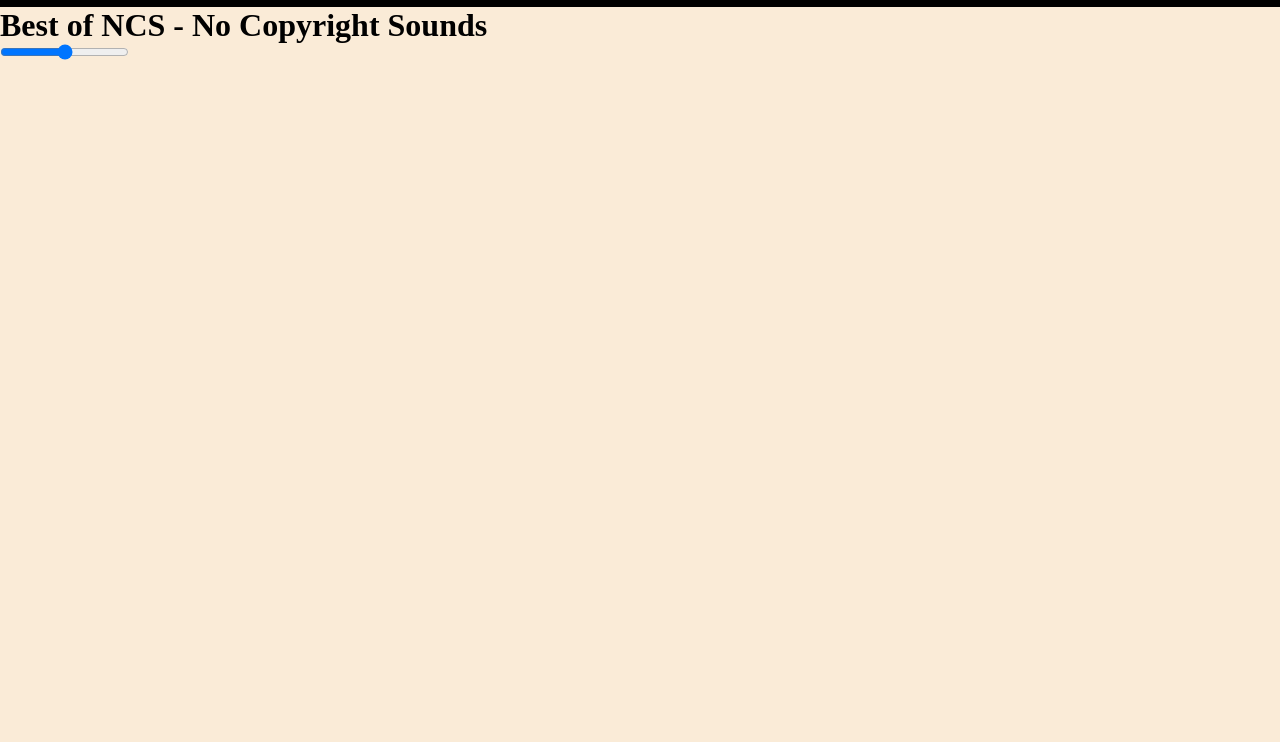
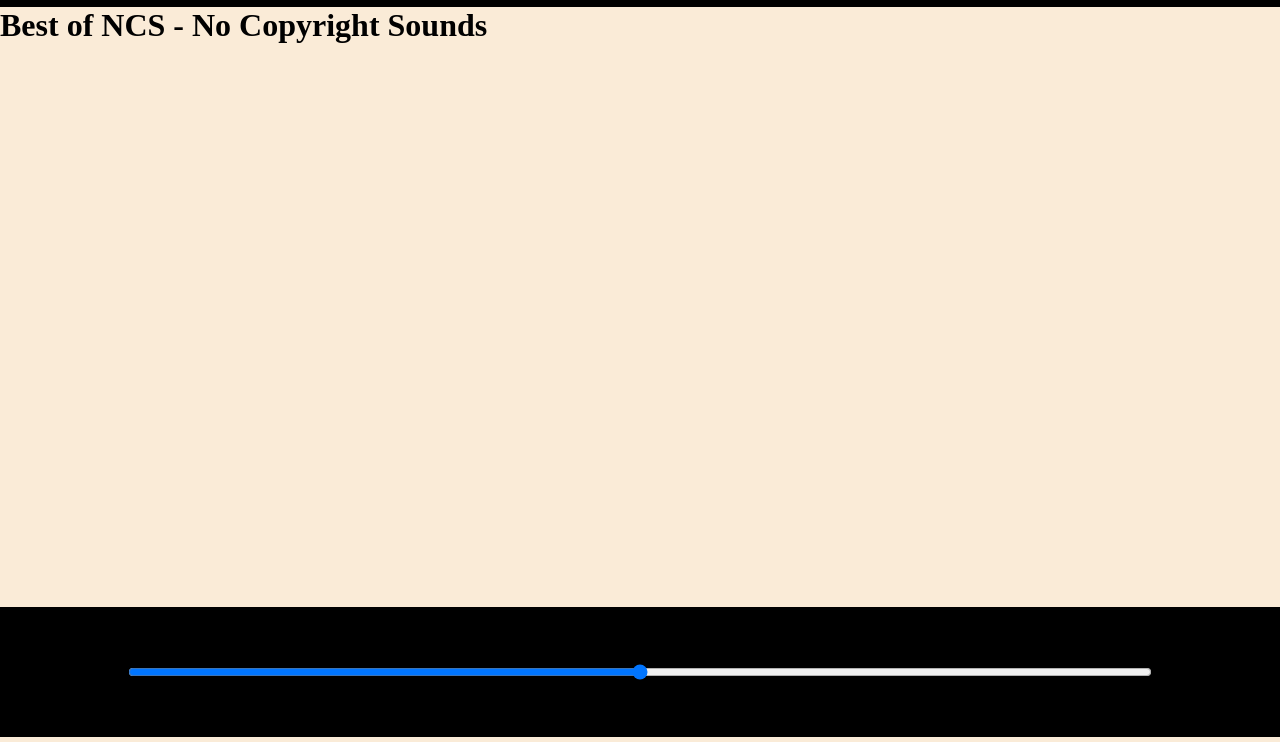
Before and after one commit to lexendx/Spotify-Application, a plain HTML site: page index.html in a window 1280 px wide. Shown: the part 58-800 px from the top of the page. Drawn offline with Linux system fonts and the light colour scheme; a web font is replaced by a local one.

Commit message:
Audio progress bar

```diff
--- a/index.html
+++ b/index.html
@@ -24,13 +24,14 @@
     </div>
 
         <div class="Bottom">
-            <input type="range" name="range" id="myProgress" min="0" max="100">
+            <input type="range" name="range" id="myProgressBar" min="0" max="100">
             <div class="icons">
                 <!--fontawesome icons-->
             </div>
 
         </div>
 
+<script src="https://kit.fontawesome.com/26504e4a1f.js" crossorigin="anonymous"></script>
     <script src="script.js"></script>
 
 </body>
--- a/style.css
+++ b/style.css
@@ -35,8 +35,19 @@
     font-weight: bolder;
     font-size: 1.3rem;
 }
-.bottom{
+.container{
+    min-height: 75vh;
+}
+.Bottom{
     position: sticky;
-    height: 100px;
+    height: 130px;
     background-color: black;
+    Bottom: 0;
+    display:flex;
+    justify-content: center;
+    align-items: center;
 }
+#myProgressBar{
+    width: 80vw;
+    text-align: center;
+}
```
